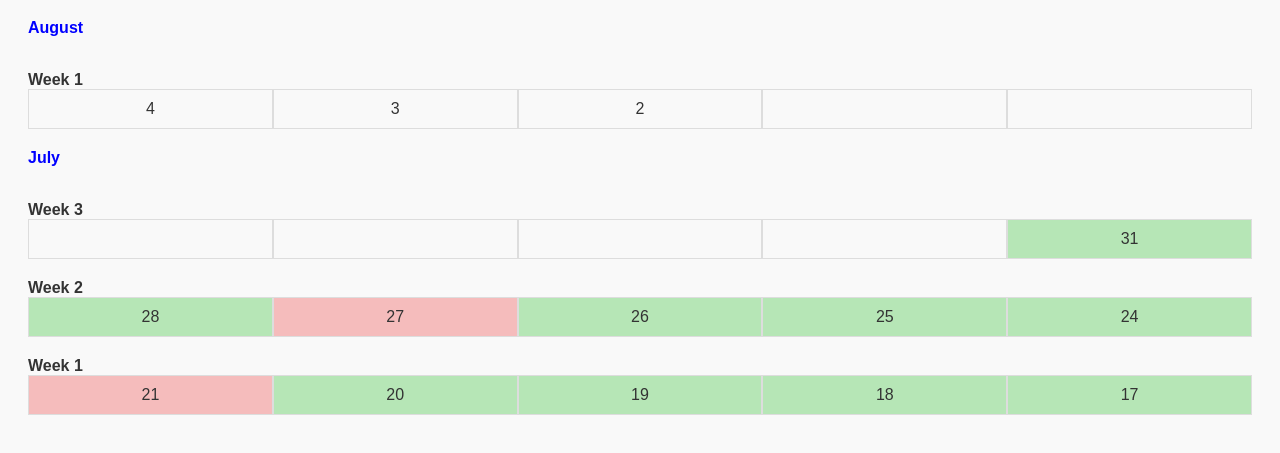
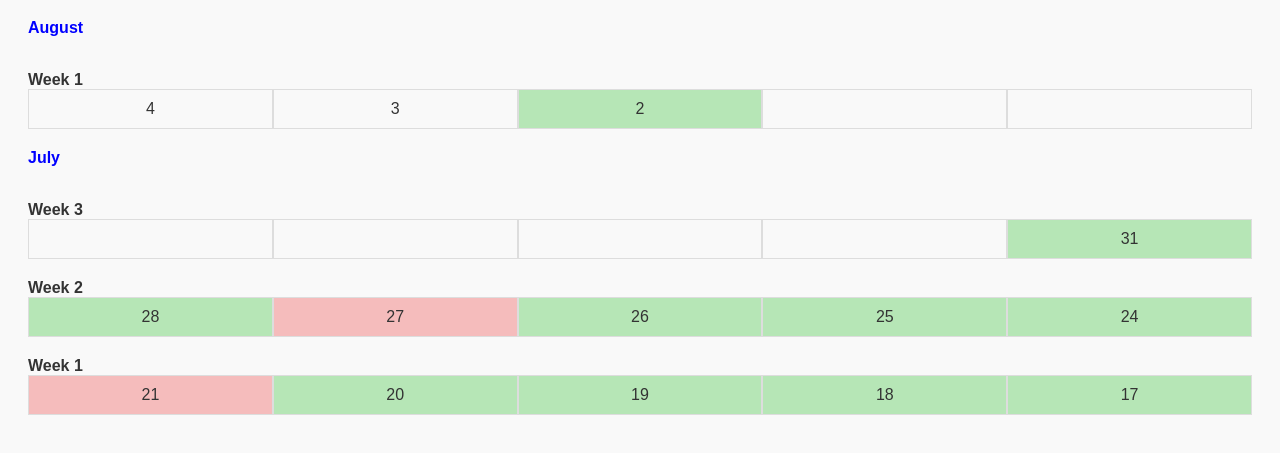
Before and after one commit to dulanmalinda/attndence.github.io, a plain HTML site: page index.html in a window 1280 px wide. Shown: the part 117-570 px from the top of the page. Drawn offline with Linux system fonts and the light colour scheme.

Commit message:
Update index.html

```diff
--- a/index.html
+++ b/index.html
@@ -104,7 +104,7 @@
         <!-- Replace "Week 1" with the appropriate week name -->
         <div class="date-box " onclick="showPopup('Aug 4')">4</div>
         <div class="date-box " onclick="showPopup('Aug 3')">3</div>
-        <div class="date-box " onclick="showPopup('Aug 2')">2</div>
+        <div class="date-box present" onclick="showPopup('Aug 2')">2</div>
         <div class="date-box "></div>
         <div class="date-box "></div>
     </div>
```
